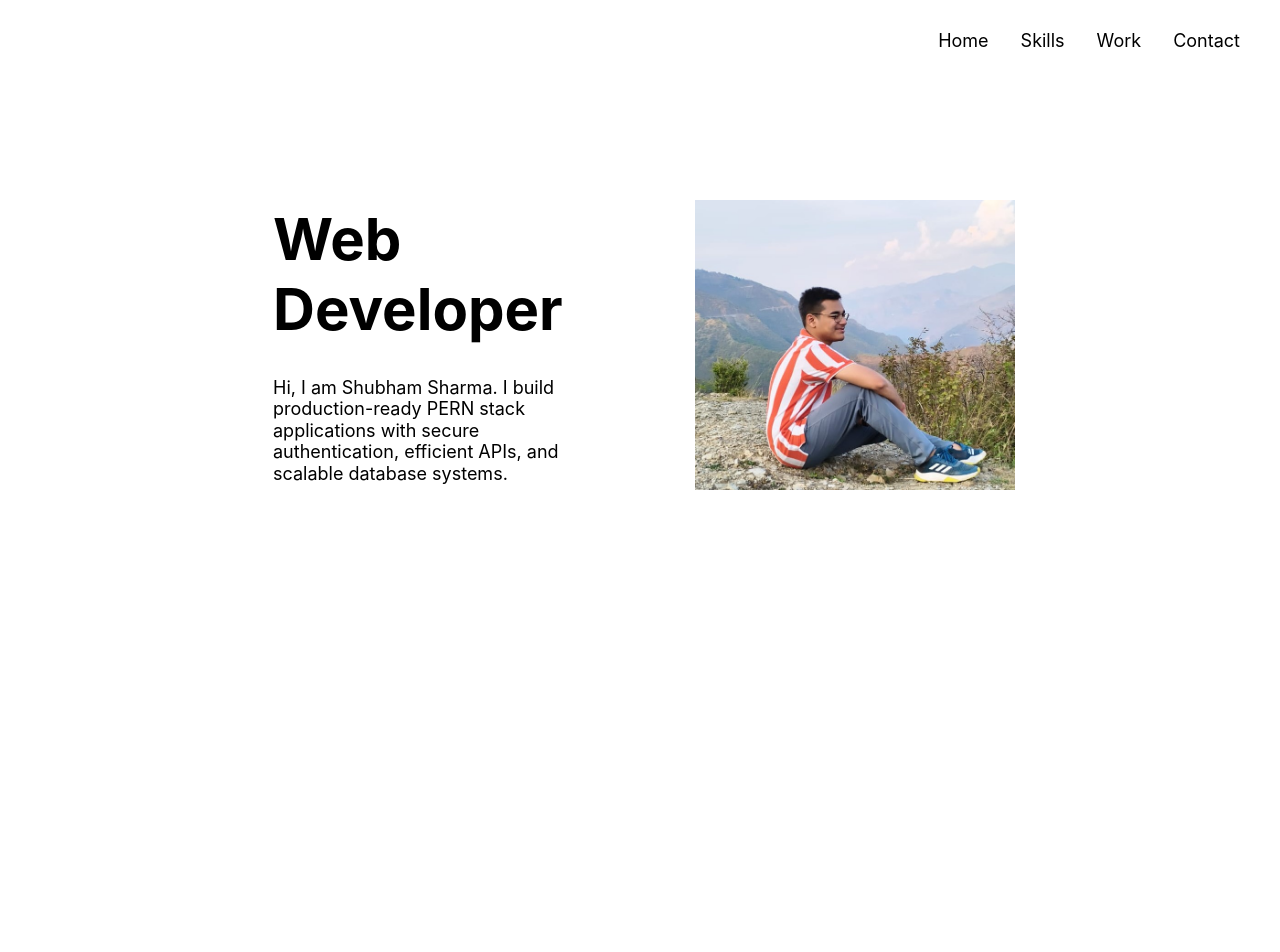
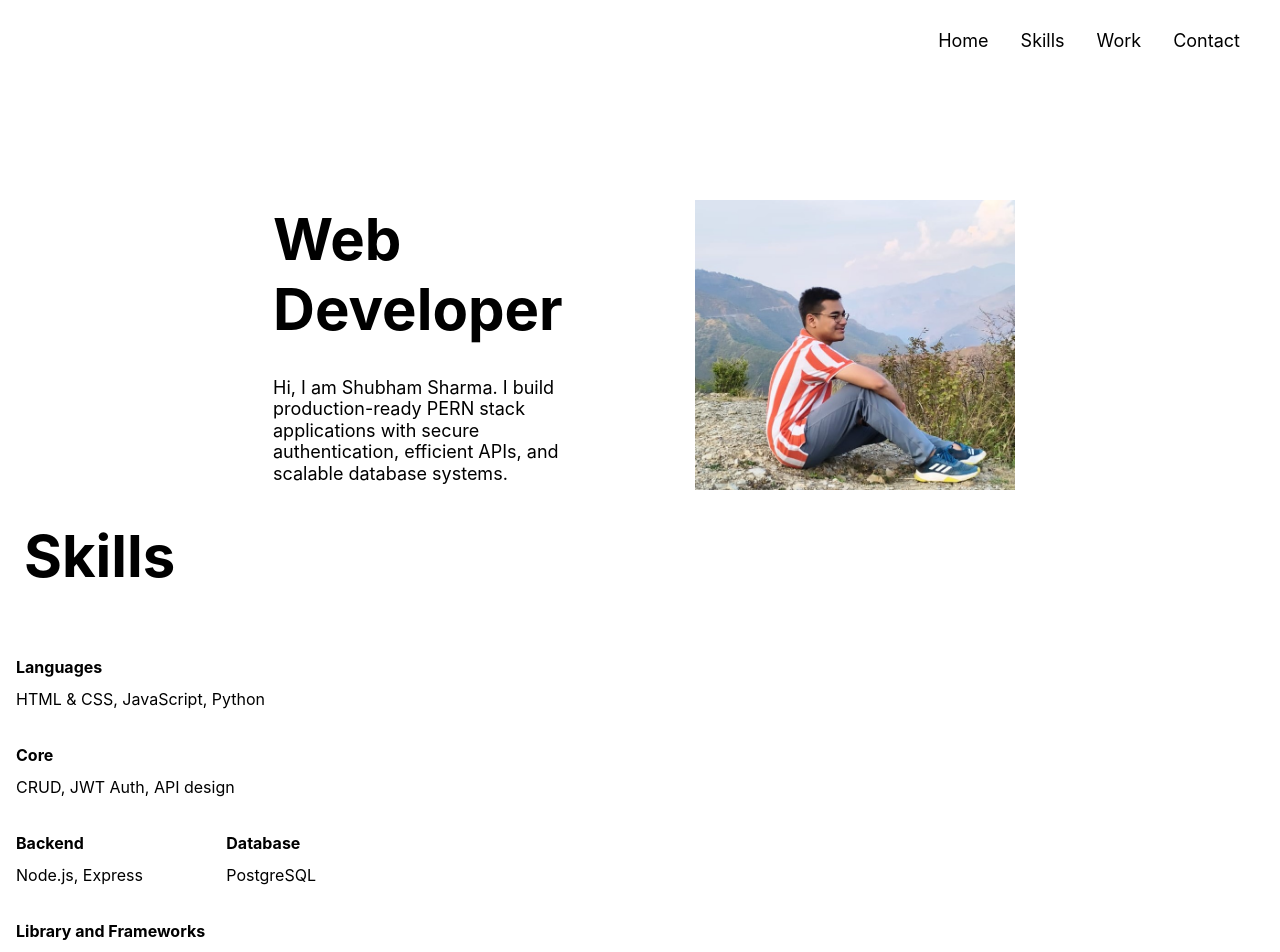
Before and after one commit to shubhamwork2026/portfolio, a React app: page / in a window 1280 px wide. Shown: the top 952 px of the page. Before the commit the page ends 800 px from the top, so only its background shows below. Built offline with nearby package versions, Linux system fonts and the light colour scheme; the HTML template or start-up script is replaced by a standard one.

Commit message:
Add skill section

```diff
--- a/src/App.jsx
+++ b/src/App.jsx
@@ -1,5 +1,7 @@
 import './App.css'
 import photo from '@/assets/photo.jpeg'
+import Skill from '@/components/Skill'
+import Heading from './components/Heading'
 
 function App() {
 
@@ -7,10 +9,20 @@ function App() {
     <main>
       <section className="flex flex-col sm:flex-row justify-center sm:gap-25 items-center sm:mt-30">
         <div className="w-[330px] sm:flex-col">
-          <h1 className="text-[58px] leading-[1.2] font-bold px-2 py-8 sm:pt-0">Web Developer</h1>
+          <Heading title="Web Developer" />
           <p className="text-[18px] leading-[1.2] px-2">Hi, I am Shubham Sharma. I build production-ready PERN stack applications with secure authentication, efficient APIs, and scalable database systems.</p>
         </div>
         <img className="pt-10 h-auto w-[320px] sm:pt-0" src={photo} alt="Developer looking at mountains" />
+      </section>
+      <section className="flex flex-col gap-8 px-4 py-8">
+        <Heading title="Skills" />
+        <Skill title="Languages" skills="HTML & CSS, JavaScript, Python" />
+        <Skill title="Core" skills="CRUD, JWT Auth, API design" />
+        <div className="flex justify-between w-[300px]">
+          <Skill title="Backend" skills="Node.js, Express" />
+          <Skill title="Database" skills="PostgreSQL" />
+        </div>
+        <Skill title="Library and Frameworks" skills="React, React Native, NextJS, Tailwind" />
       </section>
     </main>
   )
--- /dev/null
+++ b/src/components/Heading.jsx
@@ -0,0 +1,4 @@
+
+export default function Heading({title}) {
+    return <h1 className="text-[58px] leading-[1.2] font-bold px-2 py-8 sm:pt-0">{title}</h1>
+}
--- /dev/null
+++ b/src/components/Skill.jsx
@@ -0,0 +1,9 @@
+
+export default function Skill({ title, skills }) {
+  return (
+    <div>
+      <p className="font-bold pb-2">{title}</p>
+      <p>{skills}</p>
+    </div>
+  )
+}
```
